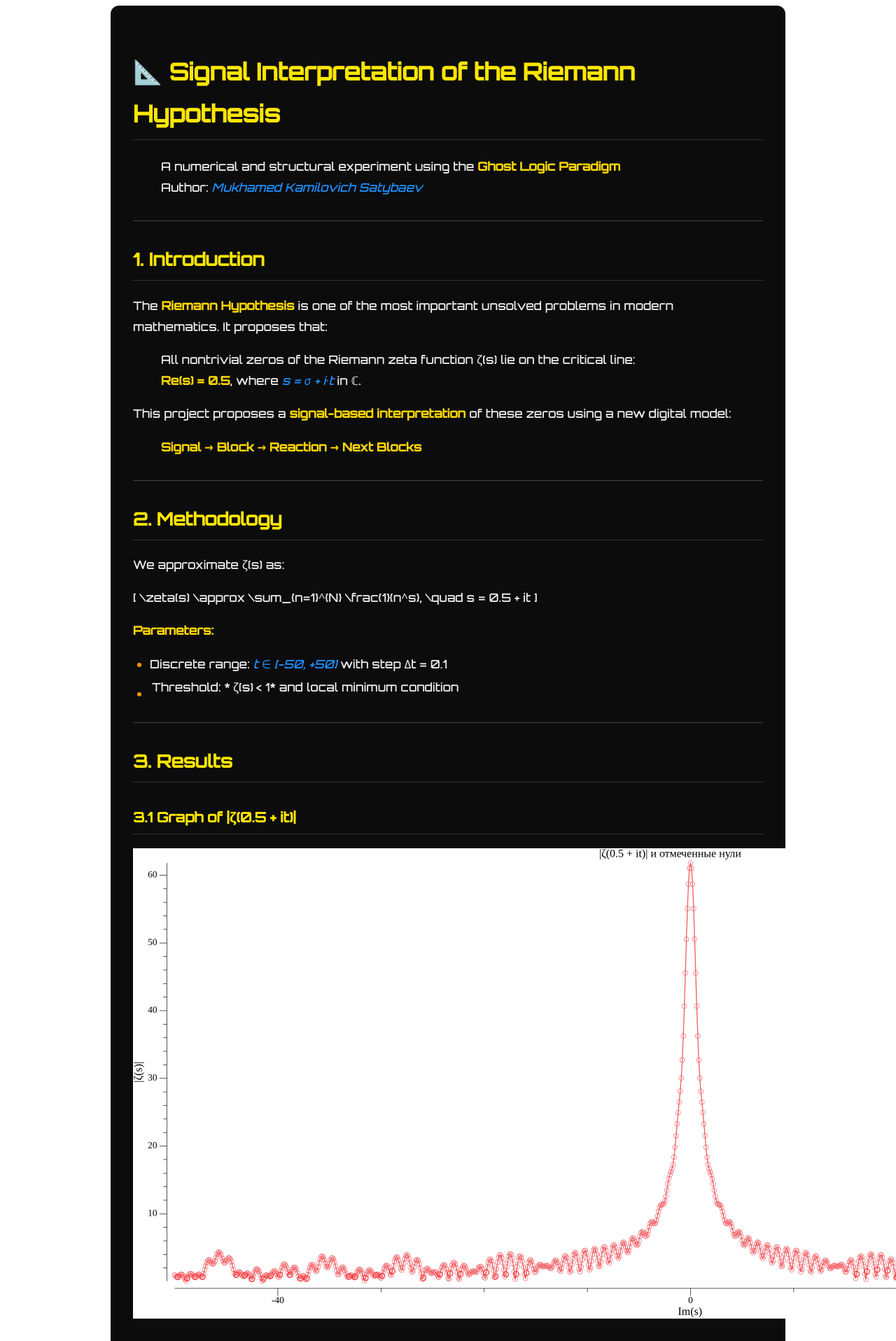
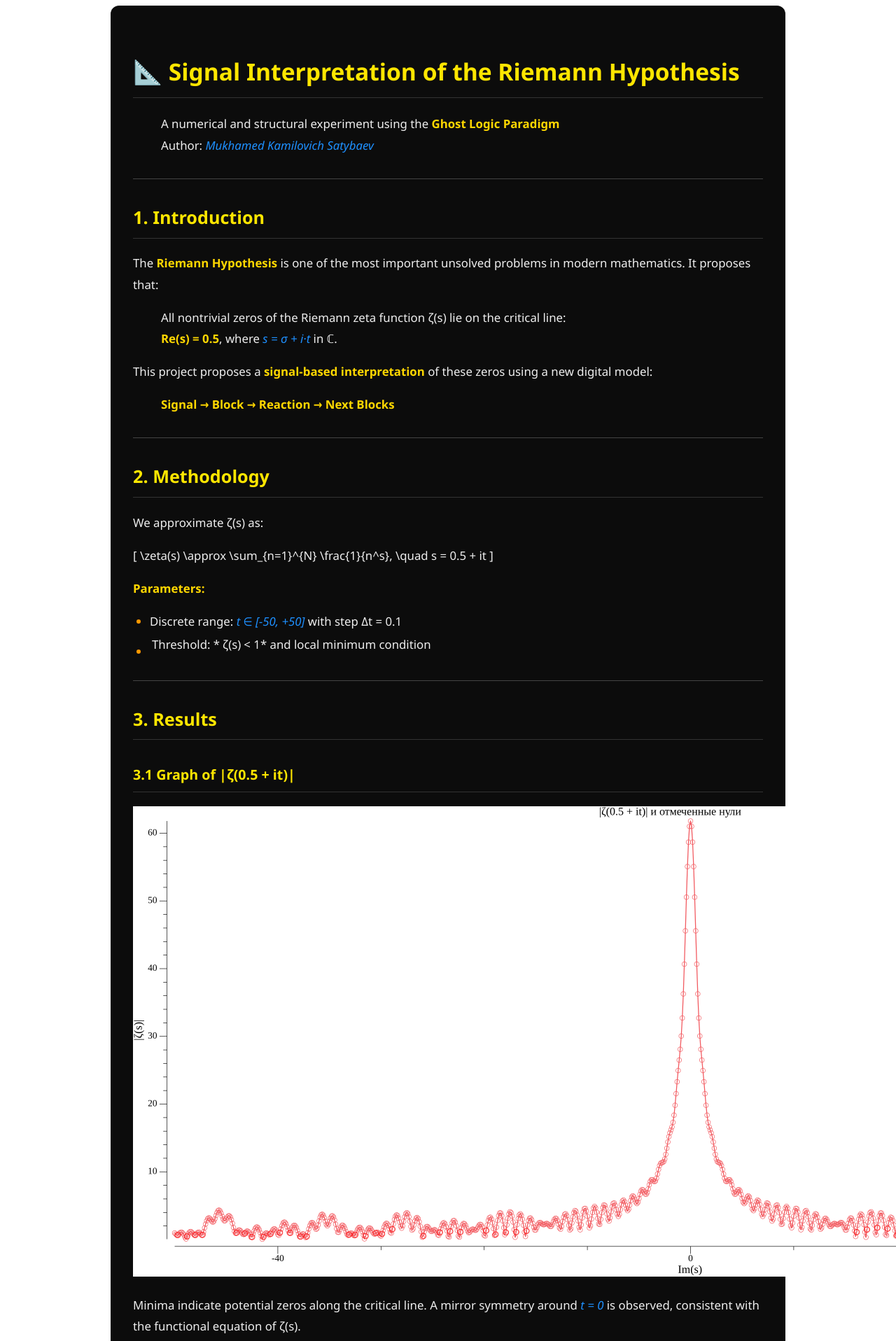
Before and after one commit to Mukhameds/ARU-AGI-Project, a Jekyll site: the page built from sections/riemann.md, in a window 1280 px wide. Shown: the top 1916 px of the page at 70% size. Built offline with Jekyll 4.4.1, drawn with Linux system fonts in a browser that asks for light colours; our own code applies the rules of GitHub Pages for plain Markdown files.

Commit message:
Update default.html

```diff
--- a/_layouts/default.html
+++ b/_layouts/default.html
@@ -5,7 +5,6 @@
   <title>{{ page.title }}</title>
   <meta name="viewport" content="width=device-width, initial-scale=1.0">
   <link rel="stylesheet" href="{{ site.baseurl }}/assets/css/style.css">
-   <link href="https://fonts.googleapis.com/css2?family=Orbitron:wght@500&display=swap" rel="stylesheet">
 </head>
 <body>
   <div class="markdown-body">
```
